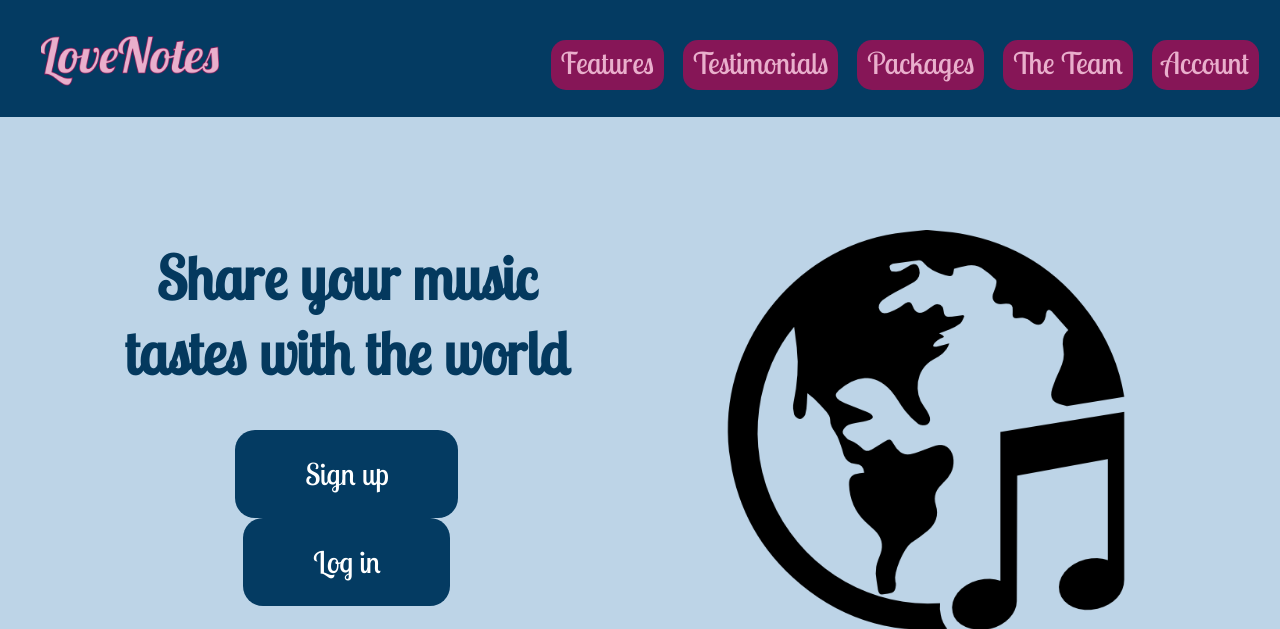
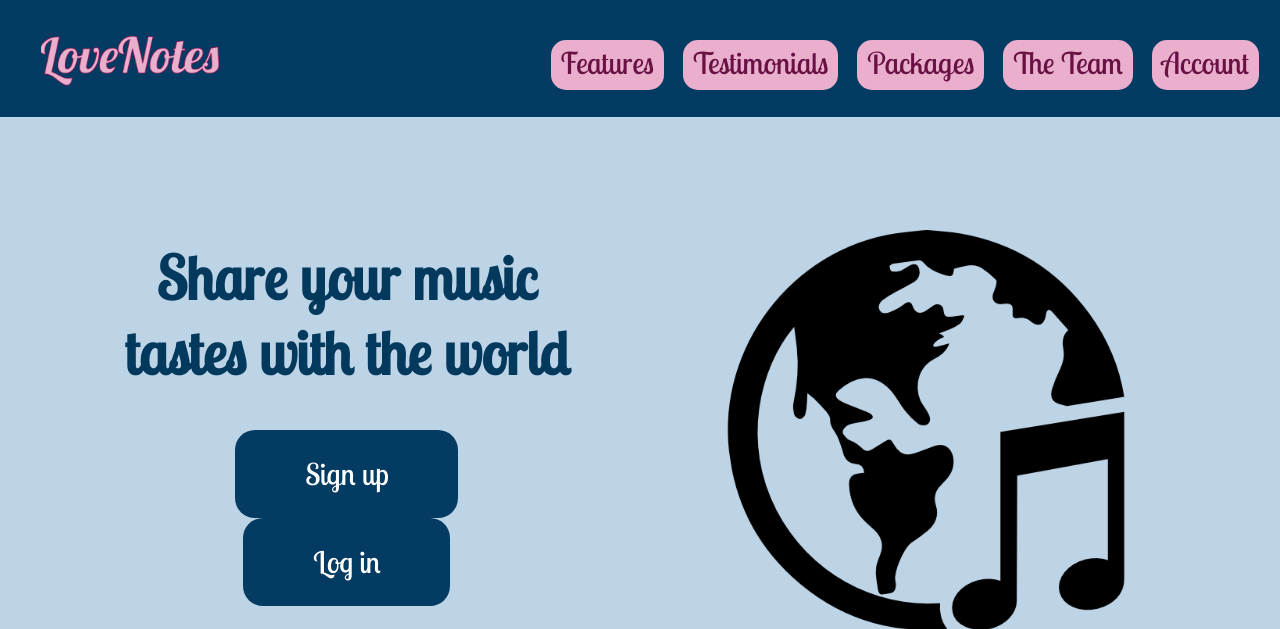
Before and after one commit to natelevinson10/COMP333_Project, a PHP site: page / in a window 1280 px wide. Shown: the top 629 px of the page. Run offline with PHP 8.4, Linux system fonts and the light colour scheme; some libraries are stand-ins or nearby versions.

Commit message:
change color scheme of navbar items (issue #10)

```diff
--- a/style.css
+++ b/style.css
@@ -76,7 +76,7 @@ body {
     display: inline-block;
     line-height: 40px;
     font-family: 'Lobster Two', cursive;
-    background-color: rgb(134, 22, 87);
+    background-color: rgb(233, 175, 204);
     border-radius: 15px;
     padding-top: 2.5px;
     padding-bottom: 2.5px;
@@ -84,13 +84,13 @@ body {
   }
 
   #nav_item {
-    color: rgb(233, 175, 204);
+    color: rgb(105, 17, 69);
     text-decoration: none;
     font-size: 30px;
   }
 
   .navbar li:hover {
-    background-color:rgb(105, 17, 69);
+    background-color:rgb(224, 143, 184);
   }
 
   .row {
```
